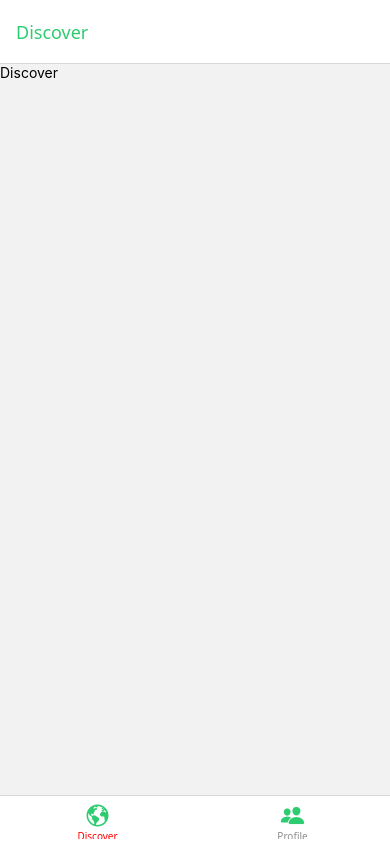
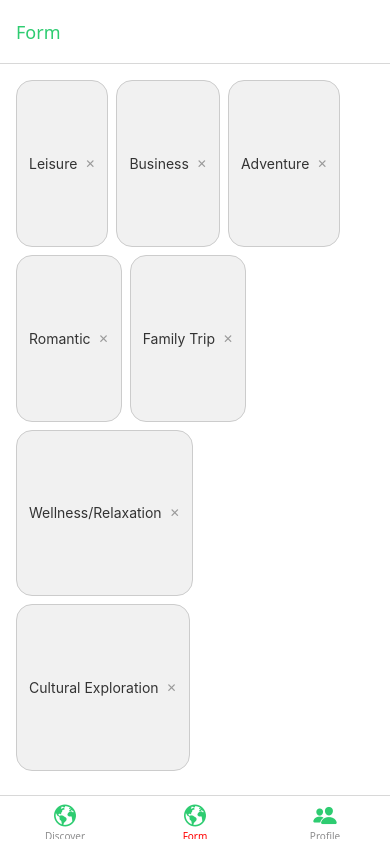
Before and after one commit to Prashantrajput11/trippy-ai, a React Native app: screen /Form in a window 390 px wide. Built offline with nearby package versions, Linux system fonts and the light colour scheme.

Commit message:
added chip componnet

```diff
--- a/App.tsx
+++ b/App.tsx
@@ -11,6 +11,9 @@ import Discover from "./src/screens/Discover";
 import Profile from "./src/screens/Profile";
 import { Colors } from "./constants/Colors";
 import Ionicons from "@expo/vector-icons/Ionicons";
+import { travelPurpose } from "./constants/Trips";
+
+import TravelPreference from "./src/screens/TravelPreference";
 
 const Stack = createNativeStackNavigator();
 
@@ -29,6 +32,17 @@ const MyBottomTabs = () => {
 				component={Discover}
 				options={{
 					title: "Discover",
+
+					tabBarIcon: ({ color, size }) => (
+						<Ionicons name="earth" size={size} color={Colors.primary} />
+					),
+				}}
+			/>
+			<BottomTabs.Screen
+				name="Form"
+				component={TravelPreference}
+				options={{
+					title: "Form",
 
 					tabBarIcon: ({ color, size }) => (
 						<Ionicons name="earth" size={size} color={Colors.primary} />
--- /dev/null
+++ b/src/components/Chip.tsx
@@ -0,0 +1,98 @@
+import React from "react";
+import {
+	View,
+	Text,
+	TouchableOpacity,
+	StyleSheet,
+	GestureResponderEvent,
+	StyleProp,
+	ViewStyle,
+	TextStyle,
+} from "react-native";
+
+interface ChipProps {
+	label: string;
+	isSelected?: boolean;
+	isDismissable?: boolean;
+	onPress?: (event: GestureResponderEvent) => void;
+	onClose?: (event: GestureResponderEvent) => void;
+	customStyles?: {
+		containerStyle?: StyleProp<ViewStyle>;
+		textStyle?: StyleProp<TextStyle>;
+	};
+}
+
+const Chip: React.FC<ChipProps> = ({
+	label,
+	isSelected = false,
+	isDismissable = false,
+	onPress,
+	onClose,
+	customStyles = {},
+}) => {
+	return (
+		<TouchableOpacity
+			style={[
+				styles.chipContainer,
+				isSelected ? styles.selectedChip : styles.defaultChip,
+				customStyles.containerStyle,
+			]}
+			onPress={onPress}
+			activeOpacity={0.8}
+		>
+			<Text
+				style={[
+					styles.chipText,
+					isSelected ? styles.selectedText : undefined,
+					customStyles.textStyle,
+				]}
+			>
+				{label}
+			</Text>
+			{isDismissable && (
+				<TouchableOpacity onPress={onClose} style={styles.closeButton}>
+					<Text style={styles.closeButtonText}>✕</Text>
+				</TouchableOpacity>
+			)}
+		</TouchableOpacity>
+	);
+};
+
+const styles = StyleSheet.create({
+	chipContainer: {
+		flexDirection: "row",
+		alignItems: "center",
+		paddingHorizontal: 12,
+		paddingVertical: 6,
+		borderRadius: 16,
+		borderWidth: 1,
+		marginRight: 8,
+		marginBottom: 8,
+	},
+	defaultChip: {
+		backgroundColor: "#f1f1f1",
+		borderColor: "#ccc",
+	},
+	selectedChip: {
+		backgroundColor: "#007bff",
+		borderColor: "#0056b3",
+	},
+	chipText: {
+		fontSize: 14,
+		color: "#333",
+	},
+	selectedText: {
+		color: "#fff",
+	},
+	closeButton: {
+		marginLeft: 8,
+		justifyContent: "center",
+		alignItems: "center",
+	},
+	closeButtonText: {
+		fontSize: 12,
+		color: "#999",
+	},
+});
+
+export default Chip;
--- /dev/null
+++ b/src/screens/TravelPreference.tsx
@@ -0,0 +1,57 @@
+import React, { useState } from "react";
+import { View, StyleSheet, Alert } from "react-native";
+import Chip from "../components/Chip";
+
+const TravelPreference: React.FC = () => {
+	const [selectedChips, setSelectedChips] = useState<string[]>([]);
+
+	const preferences = [
+		"Leisure",
+		"Business",
+		"Adventure",
+		"Romantic",
+		"Family Trip",
+		"Wellness/Relaxation",
+		"Cultural Exploration",
+	];
+
+	const handleSelectChip = (label: string) => {
+		setSelectedChips((prev) =>
+			prev.includes(label)
+				? prev.filter((item) => item !== label)
+				: [...prev, label]
+		);
+	};
+
+	const handleRemoveChip = (label: string) => {
+		setSelectedChips((prev) => prev.filter((item) => item !== label));
+		Alert.alert(`${label} removed!`);
+	};
+
+	return (
+		<View style={styles.container}>
+			{preferences.map((preference) => (
+				<Chip
+					key={preference}
+					label={preference}
+					isSelected={selectedChips.includes(preference)}
+					onPress={() => handleSelectChip(preference)}
+					isDismissable
+					onClose={() => handleRemoveChip(preference)}
+				/>
+			))}
+		</View>
+	);
+};
+
+const styles = StyleSheet.create({
+	container: {
+		flex: 1,
+		padding: 16,
+		flexDirection: "row",
+		flexWrap: "wrap",
+		backgroundColor: "#fff",
+	},
+});
+
+export default TravelPreference;
```
Also changed, not shown: constants/Trips.ts (+10 -0 lines), src/screens/TravelForm.tsx (added, +14 -0 lines), tsconfig.json (+3 -4 lines).
